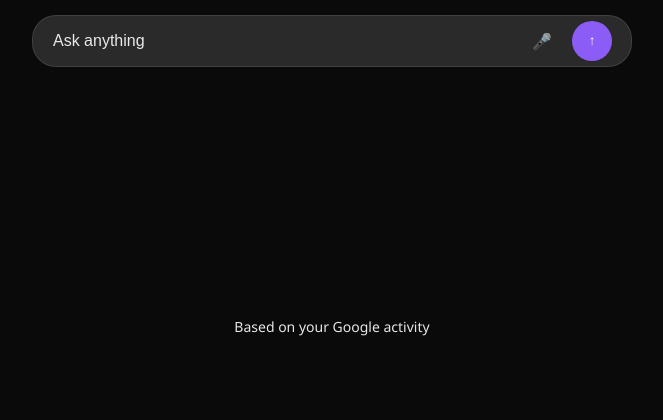
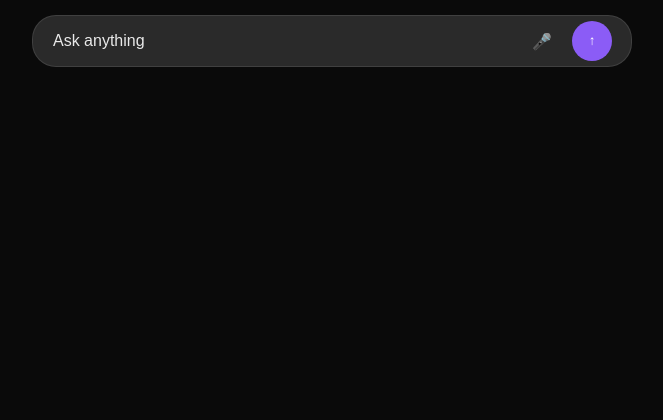
Before and after one commit to jmartin1202/wizard-ai, a Flask app: page / in a window 1280 px wide. Shown: the part 444-864 px from the top of the page, without its empty margins (308-971 px from the left). Run offline with Flask 3, Linux system fonts and the light colour scheme.

Commit message:
Remove Google trademark text: eliminate 'Based on your Google activity' footer text and related CSS to avoid trademark issues

```diff
--- a/templates/chat.html
+++ b/templates/chat.html
@@ -272,13 +272,7 @@
 
 
 
-        /* Footer */
-        .footer-text {
-            position: absolute;
-            bottom: 20px;
-            color: var(--text-secondary);
-            font-size: 14px;
-        }
+
 
                 /* Chat Messages (Hidden by default) */
         .chat-container {
@@ -536,7 +530,7 @@
 
 
         <!-- Footer -->
-        <div class="footer-text">Based on your Google activity</div>
+
         </div>
 
         <!-- Chat Container (Hidden by default) -->
```
